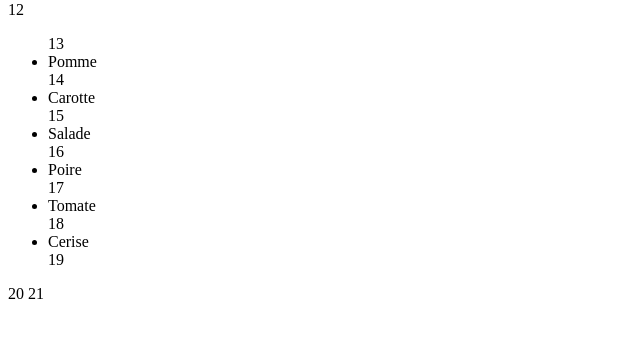
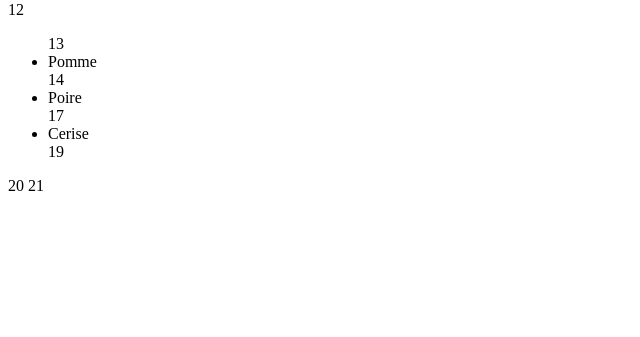
Before and after one commit to Sergio-bzh/defis-Le-on-6, a plain HTML site: page index.html in a window 1280 px wide. Shown: the part 105-442 px from the top of the page, without its empty margins (0-640 px from the left). Drawn offline with Linux system fonts and the light colour scheme.

Commit message:
Prise en compte et suppression des légumes

```diff
--- a/index.html
+++ b/index.html
@@ -25,14 +25,8 @@
 13
             <li>Pomme</li>
 14
-            <li>Carotte</li>
-15
-            <li>Salade</li>
-16
             <li>Poire</li>
 17
-            <li>Tomate</li>
-18
             <li>Cerise</li>
 19
         </ul>
```
